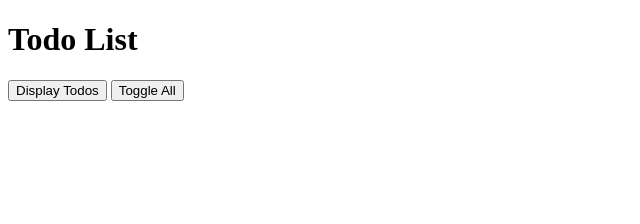
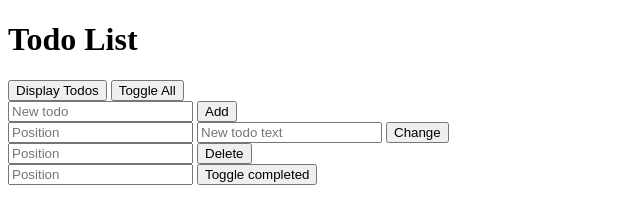
Before and after one commit to smwarsh/practical-js-todo-app, a plain HTML site: page index.html in a window 1280 px wide. Shown: the whole page, without its empty margins (0-640 px from the left). Drawn offline with Linux system fonts and the light colour scheme.

Commit message:
Took user input and added handlers
addTodo, changeTodo, deleteTodo, toggleCompleted

```diff
--- a/index.html
+++ b/index.html
@@ -8,8 +8,31 @@
   <body>
     <h1>Todo List</h1>
 
-    <button onclick="handlers.displayTodos()">Display Todos</button>
-    <button onclick="handlers.toggleAll()">Toggle All</button>
+    <div>
+      <button onclick="handlers.displayTodos()">Display Todos</button>
+      <button onclick="handlers.toggleAll()">Toggle All</button>
+    </div>
+
+    <div>
+      <input id="addTodoTextInput" type="text" placeholder="New todo">
+      <button onclick="handlers.addTodo()">Add</button>
+    </div>
+
+    <div>
+      <input type="number" placeholder="Position" id="changeTodoPosition">
+      <input type="text" placeholder="New todo text" id="changeTodoNewText">
+      <button onclick="handlers.changeTodo()">Change</button>
+    </div>
+
+    <div>
+      <input type="number" placeholder="Position" id="deleteTodoPosition">
+      <button onclick="handlers.deleteTodo()">Delete</button>
+    </div>
+
+    <div>
+      <input type="number" placeholder="Position" id="toggleTodoPosition">
+      <button onclick="handlers.toggleCompleted()">Toggle completed</button>
+    </div>
 
     <script src="script.js"></script>
   </body>
--- a/script.js
+++ b/script.js
@@ -70,6 +70,32 @@ var handlers = {
   displayTodos: function () {
     todoList.displayTodos();
   },
+  addTodo: function () {
+    var addTodoTextInput = document.getElementById('addTodoTextInput');
+    todoList.addTodo(addTodoTextInput.value);
+    addTodoTextInput.value = '';
+  },
+  changeTodo: function () {
+    var changeTodoPosition = document.getElementById('changeTodoPosition');
+    var changeTodoNewText = document.getElementById('changeTodoNewText');
+    todoList.changeTodo(changeTodoPosition.valueAsNumber, changeTodoNewText.value);
+
+    // reset input fields to empty
+    changeTodoPosition.value = '';
+    changeTodoNewText.value = '';
+  },
+  deleteTodo: function () {
+    var deleteTodoPosition = document.getElementById('deleteTodoPosition');
+    todoList.deleteTodo(deleteTodoPosition.valueAsNumber);
+
+    deleteTodoPosition.value = '';
+  },
+  toggleCompleted: function () {
+    var toggleTodoPosition = document.getElementById('toggleTodoPosition');
+    todoList.toggleCompleted(toggleTodoPosition.valueAsNumber);
+
+    toggleTodoPosition.value = '';
+  },
   toggleAll: function () {
     todoList.toggleAll();
   }
```
